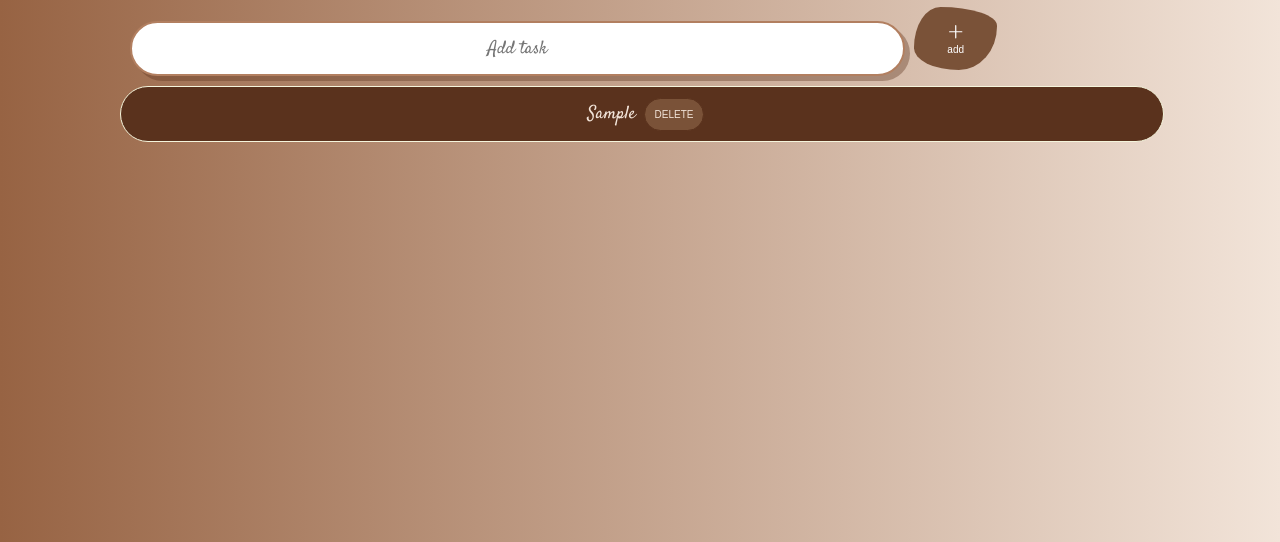
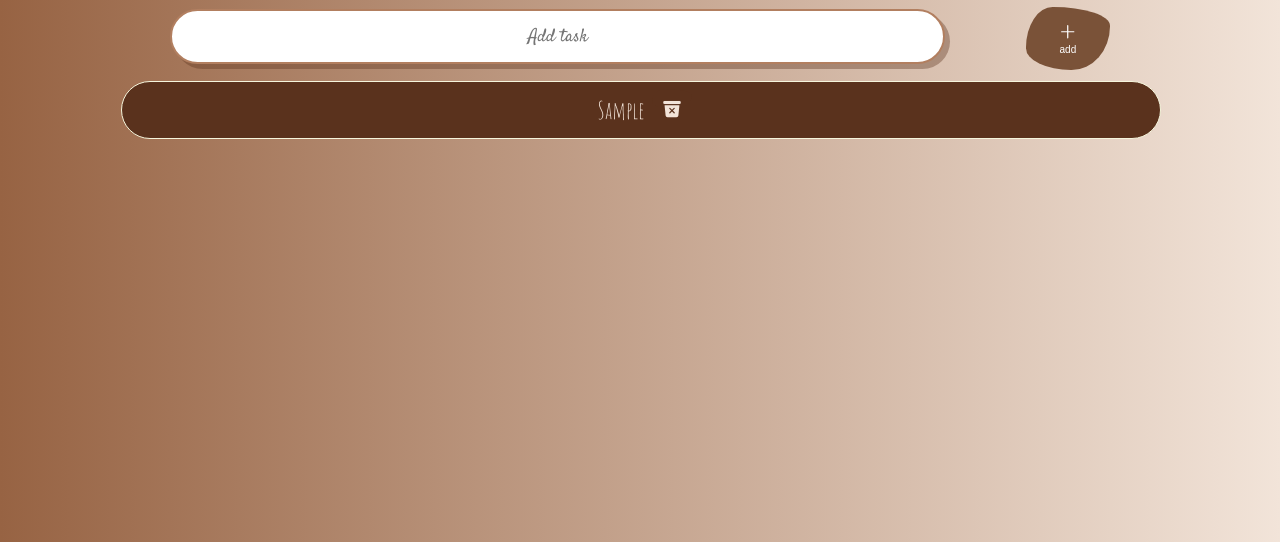
Before and after one commit to MelRecalde/S3L3, a plain HTML site: page index.html in a window 1280 px wide. Both pictures are taken after typing "Sample" into the empty fields and a click on the button "add". Shown: the part 258-800 px from the top of the page. Drawn offline with nearby package versions, Linux system fonts and the light colour scheme.

Commit message:
fifth commit

```diff
--- a/CSS/style.css
+++ b/CSS/style.css
@@ -39,12 +39,10 @@ button {
     text-align: center;
     padding: 1px;
     margin: 0, auto;
-    background-color:#5a321d;
     width: 100%;
     font-size: large;
     display: inline-block;
-    border: 0.5px solid beige;
-    border-radius: 30px;
+
 }
 
 h1 {
@@ -52,32 +50,46 @@ h1 {
     margin-bottom: 0.5px;
     /*border: 1px solid;*/
     padding-left: 2px;
-    text-shadow: #5a321d 12px;
+    text-shadow: #5a321d;
 }
 
 .input {
     margin-top: 0.5px;
     /*border: 1px solid;*/
     padding: 10px;
+    display: flex;
+    justify-content:space-around;
 }
 
-.button {
-    /*background-color: #B27F60;*/
-    border-radius: 30px;
-    margin: auto;
-    border: #5a321d 1px solid;
+.card button {
+    /*
+    border-radius: 20px;
+    border: #5a321d 1px solid; */
+    background-color: #5a321d;
     padding: 10px;
     color: #F2E4D9;
+    font-size: 20px;
+    text-align: center;
+    border: none;
+    margin-bottom: 1px;
+    height: 20px;
 }
 
 .card {
     display: block;
-    margin: 0;
+    margin-bottom: 5px;
     padding: 5px;
+    border: 1px solid #7a5238;
+    background-color:#5a321d;
+    border: 0.5px solid beige;
+    border-radius: 30px;
 }
 
-.card p {
+.card span {
     display: inline-block;
     padding: 3px;
     margin: 5px;
+    font-family: "Amatic SC", sans-serif;
+    font-size: x-large;
+    font-style: normal;
 }
--- a/JAVASCRIPT/s3l3.js
+++ b/JAVASCRIPT/s3l3.js
@@ -1,36 +1,47 @@
 const form = document.getElementById("addTask")
-//
+// riferimento al form
 
 form.addEventListener("submit", function (event) {
-    event.preventDefault()
+    event.preventDefault() // evito l'aggiornamento al submit
+
     const taskInputField = document.getElementById("task")
-
+    // seleziono l'elemento input per poi ricavare il valore
     const newTask = {
         task: taskInputField.value
     }
 
+    // creo un div e assegno una classe
     const card = document.createElement("div")
     card.classList.add("card")
 
-    const cardTask = document.createElement("p")
+    // creo un <span> e un <button>
+    const cardTask = document.createElement("span")
     const cardBtn = document.createElement("button")
-    cardTask.innerText = newTask.task
-    cardBtn.innerHTML = "DELETE"
-    cardBtn.classList.add("button")
+    cardTask.innerText = newTask.task // stampo quello che ho scritto
+    cardBtn.innerHTML = "<ion-icon name='trash-bin'></ion-icon>"
+    cardBtn.classList.add("button") // assegno la classe al button
     card.append(cardTask, cardBtn)
+    // Inserisco gli elementi all'interno della card
 
+    // creo un event attraverso una funzione per eliminare la card con il bottone
     cardBtn.addEventListener("click", function () {
         let allDeleteButtons = document.querySelectorAll('.button')
         for (let i = 0; i < allDeleteButtons.length; i++) {
             allDeleteButtons[i].addEventListener('click', function () {
-              this.parentNode.remove()
+                this.parentNode.remove()
             })
-          }
+        }
+    })
+
+    cardTask.addEventListener('click', function() {
+        allTask.classList.toggle("checked-task");
     })
 
     const toDo = document.getElementById("listTask")
     toDo.appendChild(card)
+    // seleziono dove inserire le card create nella pagina
 
-    taskInputField.value = ""
+    taskInputField.value = "" // Ripulisco l'input
+
 }
 )
--- a/index.html
+++ b/index.html
@@ -7,7 +7,8 @@
     <link rel="stylesheet" href="./CSS/style.css" />
     <link rel="preconnect" href="https://fonts.googleapis.com">
 <link rel="preconnect" href="https://fonts.gstatic.com" crossorigin>
-<link href="https://fonts.googleapis.com/css2?family=Satisfy&display=swap" rel="stylesheet">
+<link rel="preconnect" href="https://fonts.gstatic.com" crossorigin>
+<link href="https://fonts.googleapis.com/css2?family=Amatic+SC:wght@400;700&family=Satisfy&display=swap" rel="stylesheet">
     <title>TO DO LIST</title>
 </head>
 
@@ -33,5 +34,8 @@
     </main>
 </body>
 <script src="./JAVASCRIPT/s3l3.js"></script>
+<script type="module"
+        src="https://unpkg.com/ionicons@7.1.0/dist/ionicons/ionicons.esm.js"></script>
+    <script nomodule src="https://unpkg.com/ionicons@7.1.0/dist/ionicons/ionicons.js"></script>
 
 </html>
```
